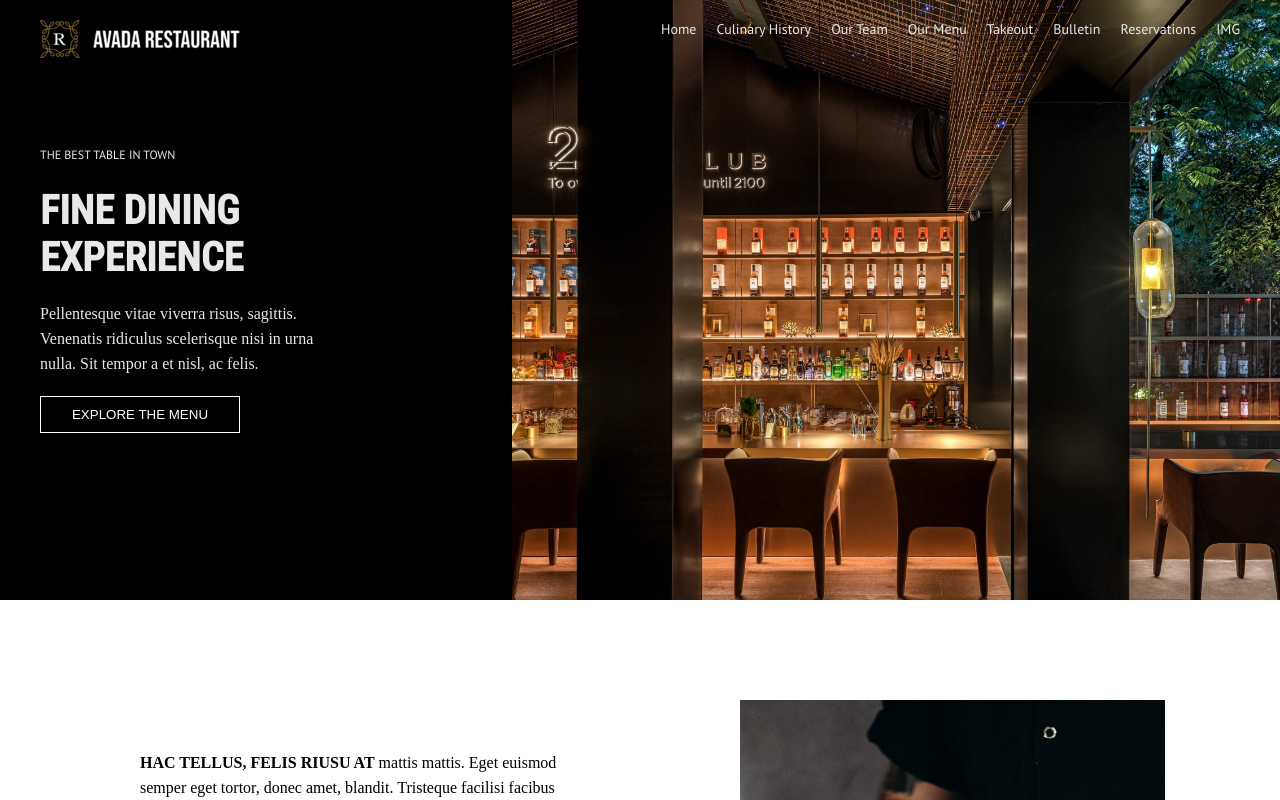
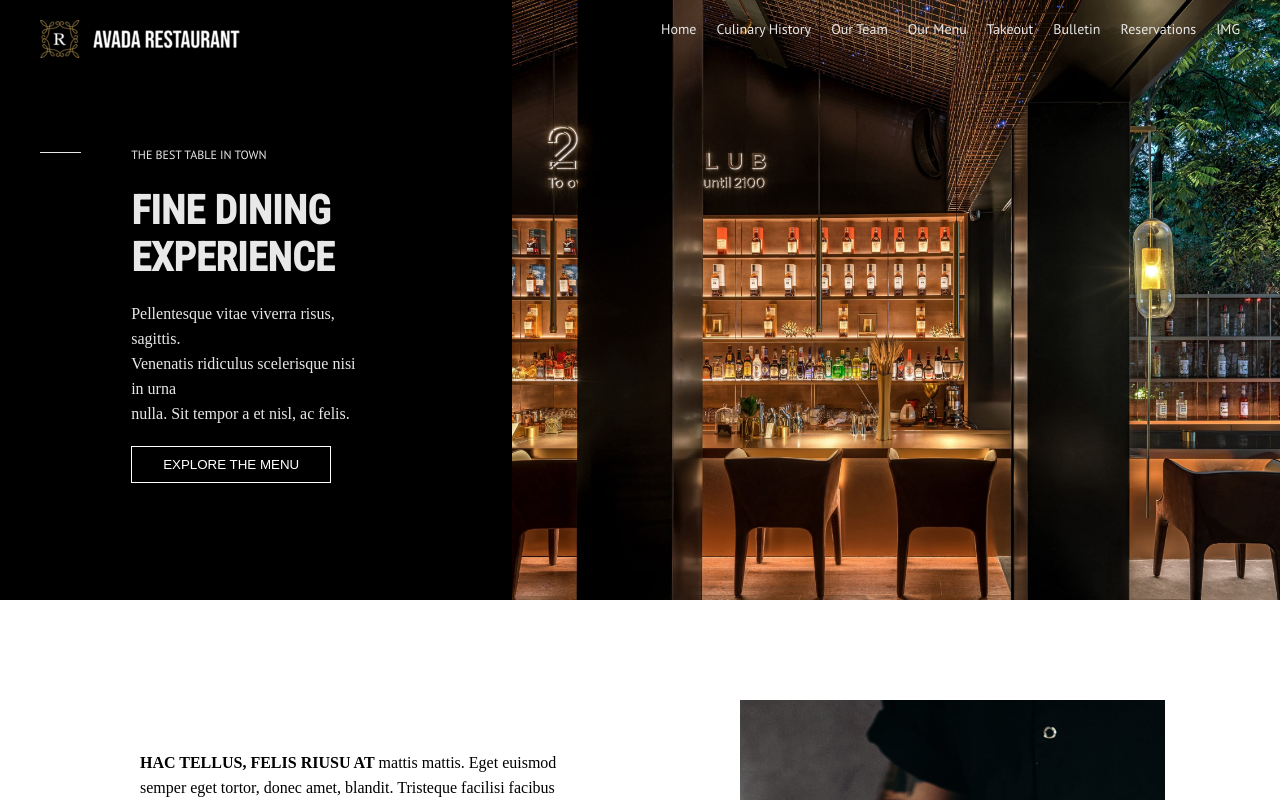
Before and after one commit to DamianoLunardo/proj-html-vuejs, a Vue app: page / in a window 1280 px wide. Shown: the top 800 px of the page. Built offline with nearby package versions, Linux system fonts and the light colour scheme.

Commit message:
Add line and fix

```diff
--- a/src/components/AppHeader.vue
+++ b/src/components/AppHeader.vue
@@ -26,6 +26,8 @@ export default {
                         <div>
                             <img src="/public/images/logo-restaurant-2x-200x38.png" />
                         </div>
+                        <div class="prova">
+                            <div class="line"></div>
                             <div class="text-info ">
                                 <p class="text-sub">THE BEST TABLE IN TOWN</p>
                                 <h1>FINE DINING <br>
@@ -34,6 +36,7 @@ export default {
                                     Venenatis ridiculus scelerisque nisi in urna<br>
                                     nulla. Sit tempor a et nisl, ac felis.</p>
                                 <button class="button-black">EXPLORE THE MENU</button>
+                            </div>
                         </div>
                     </div>
 
@@ -49,6 +52,18 @@ export default {
 </template>
 
 <style lang="scss" scoped>
+.prova {
+    display: flex;
+
+}
+
+.line {
+    margin-top: 90px;
+    width: 15%;
+    height: 1px;
+    background-color: #e8e8e8;
+}
+
 .bg-header {
     background-image:
         linear-gradient(to right, black 40%, transparent 40%),
@@ -64,14 +79,17 @@ export default {
     justify-content: space-between;
     color: #e8e8e8;
 }
+
 .menu {
     display: flex;
     gap: 20px;
 }
+
 .text-info {
     padding-top: 80px;
     display: flex;
     flex-direction: column;
     gap: 20px;
+    margin-left: 50px;
 }
 </style>
```
Lines whose indentation alone changed are shown as unchanged.
